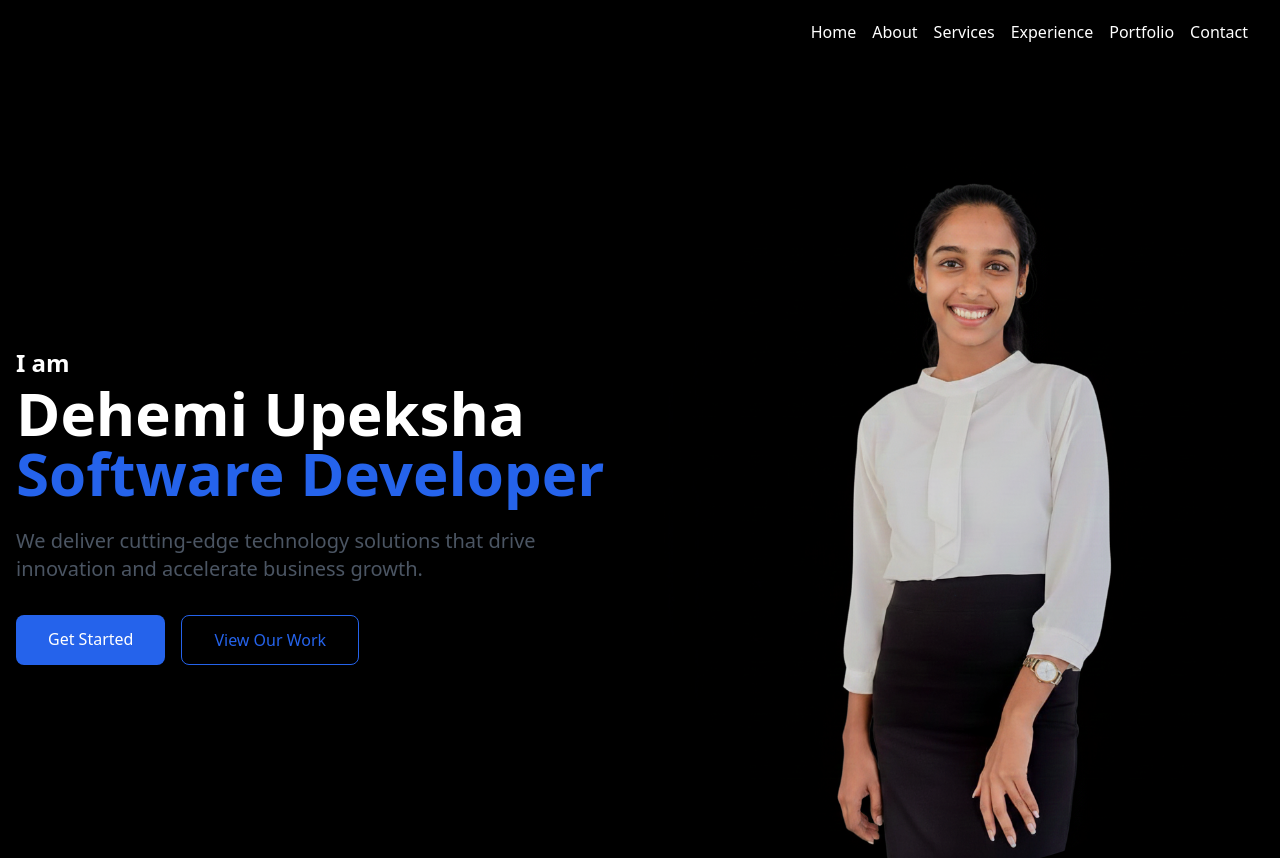
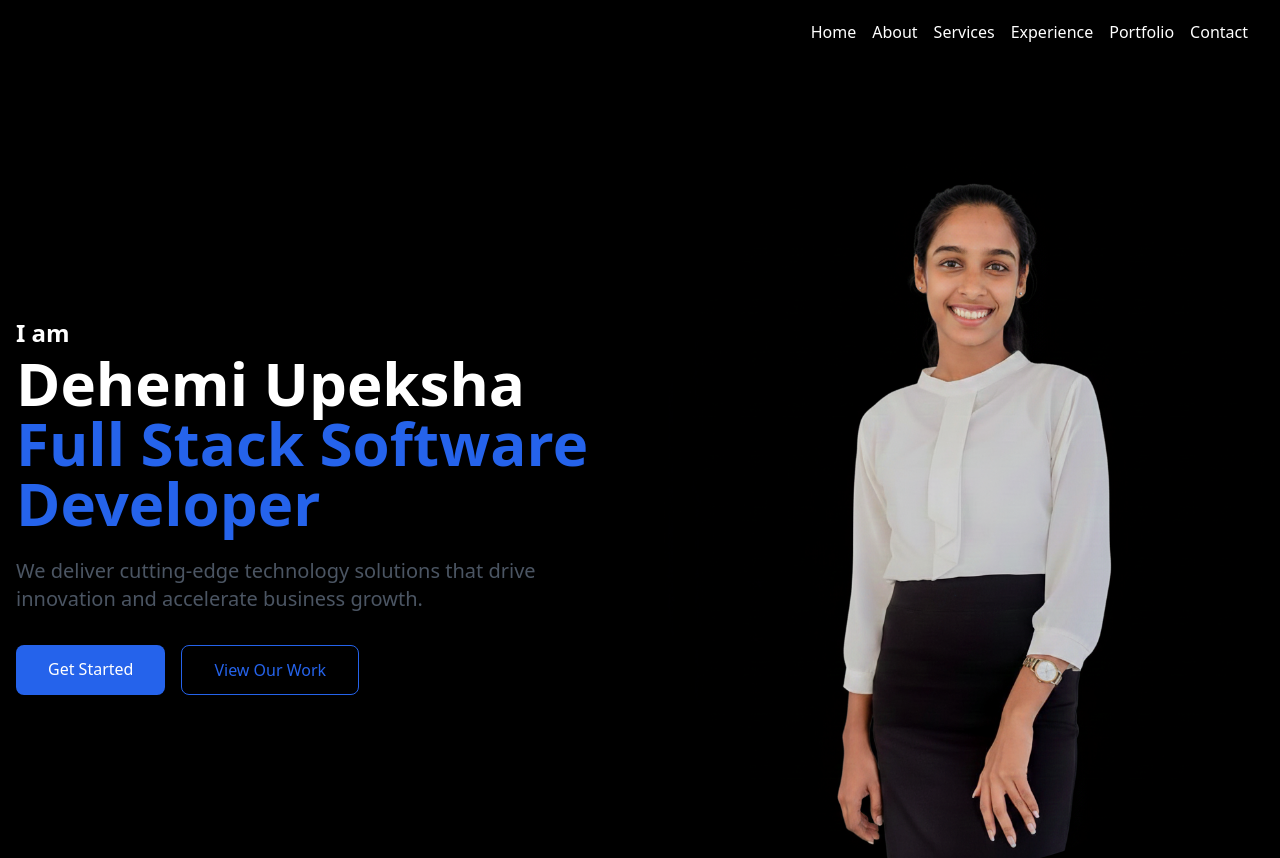
Before and after one commit to upekshadehemi/portfolio, a plain HTML site: page index.html in a window 1280 px wide. Shown: the top 858 px of the page. Drawn offline with nearby package versions, Linux system fonts and the light colour scheme.

Commit message:
update job title to Full Stack Software Developer

```diff
--- a/index.html
+++ b/index.html
@@ -40,7 +40,7 @@
         <h1 class="text-5xl md:text-6xl font-bold text-white mb-6">
         Dehemi Upeksha
         <span class="text-blue-600">
-        Software Developer
+        Full Stack Software Developer
         </span>
         </h1>
         <p class="text-xl text-gray-600 mb-8">
```
